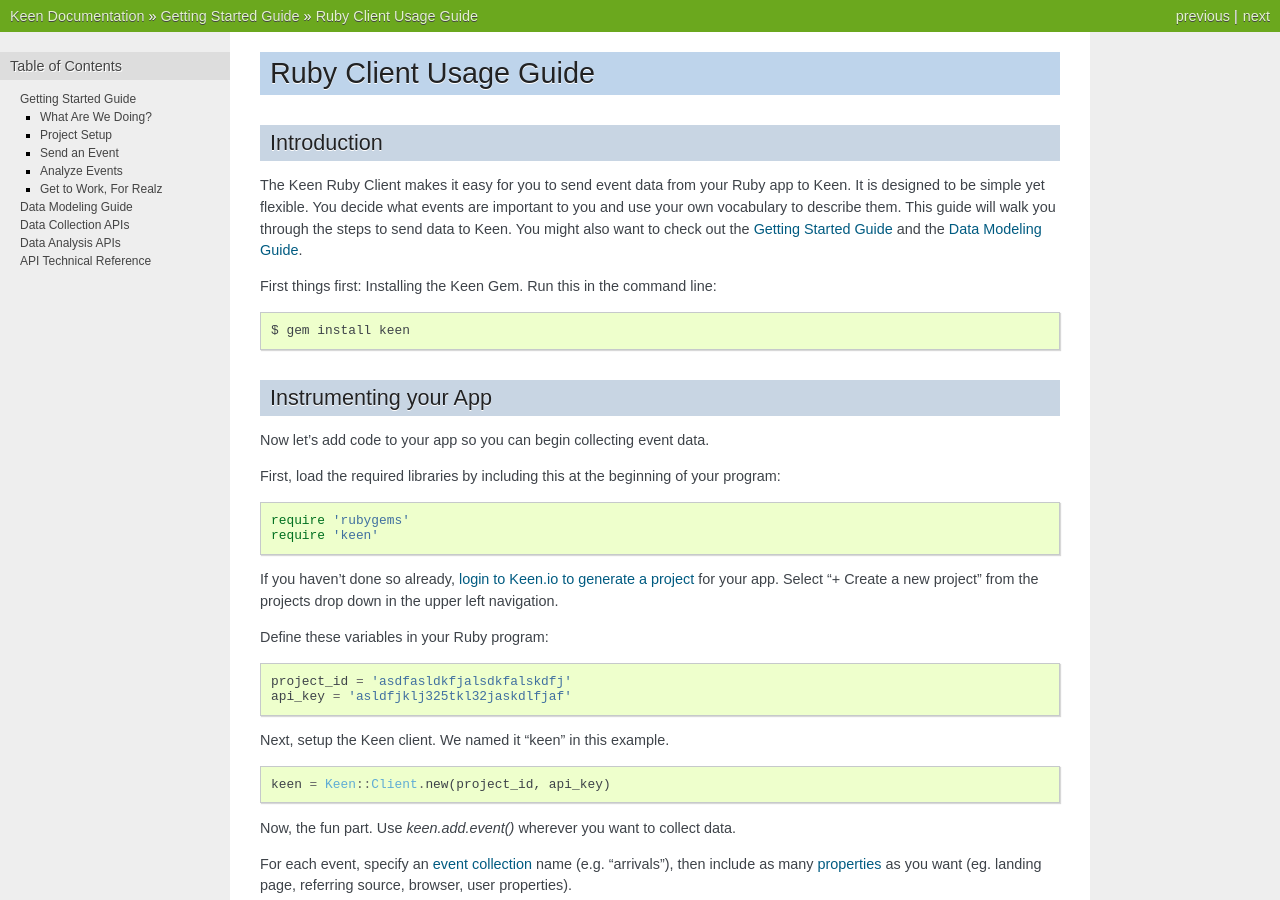
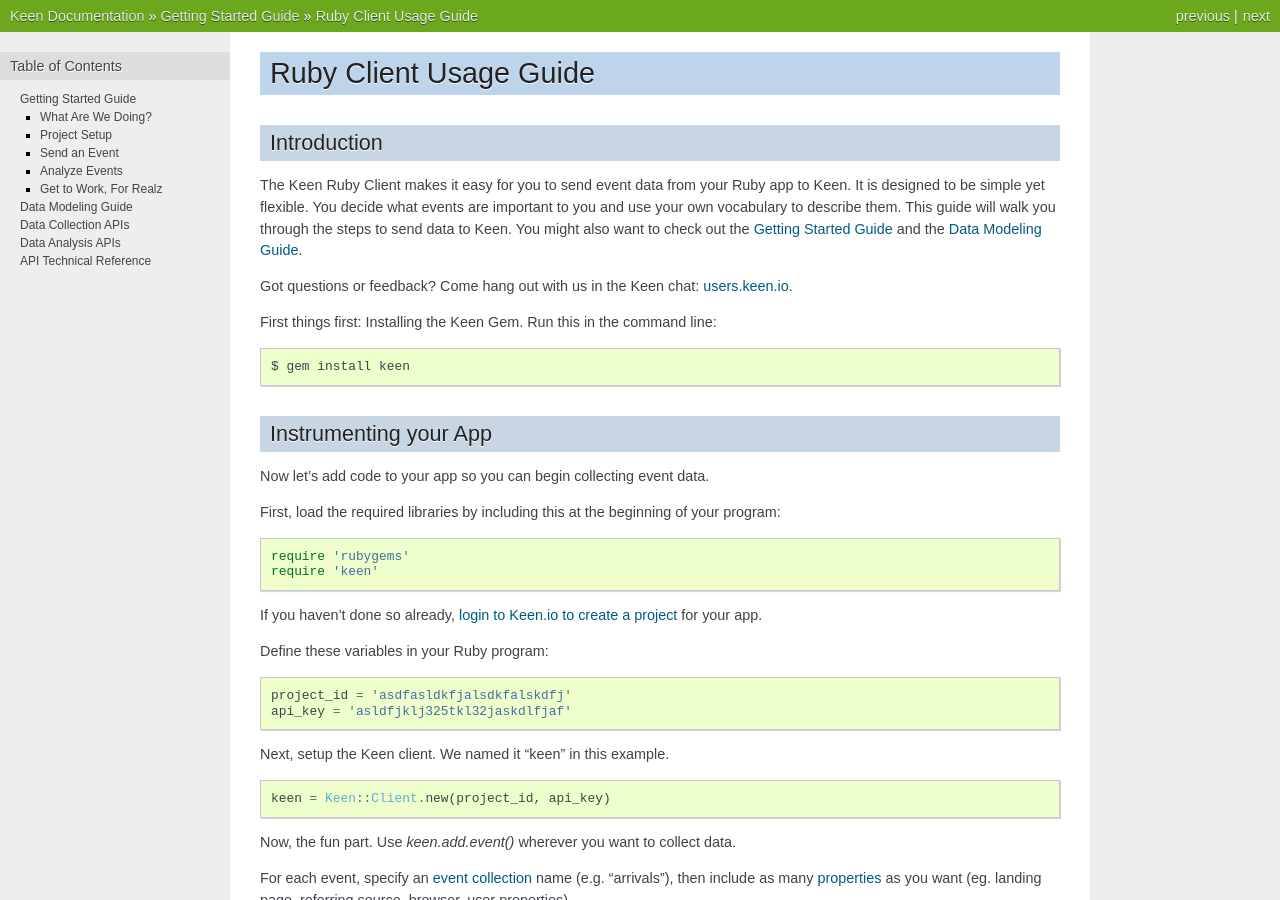
Before and after one commit to keenlabs/Keen-Docs, a Sphinx documentation site: the page built from source/clients/ruby/usage_guide.rst, in a window 1280 px wide and 900 px high. Built offline with Sphinx 7.4.7, drawn with Linux system fonts in a browser that asks for light colours.

Commit message:
links to chat and new project in GSG

```diff
--- a/source/clients/iOS/usage_guide.rst
+++ b/source/clients/iOS/usage_guide.rst
@@ -14,11 +14,13 @@
 * :ref:`add-events` - How to add an event with the Keen iOS Client.
 * :ref:`upload-events` - How to upload all previously saved events with the Keen iOS Client.
 
+Got questions or feedback? Come hang out with us in the Keen chat: `users.keen.io <http://users.keen.io/>`_.
+
 ---------------------------
 Get Project ID & Auth Token
 ---------------------------
 
-If you haven't done so already, login to `Keen.io <http://keen.io/login>`_ to generate a :ref:`project <projects>` for your app. Select "+ Create a new project" from the projects drop down in the upper left navigation.
+If you haven't done so already,  `login to Keen.io to create a project <https://keen.io/add-project>`_  for your app.
 
 .. _install-guide:
 
--- a/source/clients/ruby/usage_guide.rst
+++ b/source/clients/ruby/usage_guide.rst
@@ -6,6 +6,8 @@
 ------------
 
 The Keen Ruby Client makes it easy for you to send event data from your Ruby app to Keen. It is designed to be simple yet flexible. You decide what events are important to you and use your own vocabulary to describe them. This guide will walk you through the steps to send data to Keen. You might also want to check out the :doc:`/getting_started_guide` and the :doc:`/event_data_modeling/event_data_intro`.
+
+Got questions or feedback? Come hang out with us in the Keen chat: `users.keen.io <http://users.keen.io/>`_.
 
 First things first: Installing the Keen Gem. Run this in the command line:
 
@@ -25,7 +27,7 @@
     require 'rubygems'
     require 'keen'
 
-If you haven't done so already,  `login to Keen.io to generate a project <https://keen.io/add-project>`_  for your app. Select "+ Create a new project" from the projects drop down in the upper left navigation.
+If you haven't done so already,  `login to Keen.io to create a project <https://keen.io/add-project>`_  for your app.
 
 Define these variables in your Ruby program:
 
--- a/source/getting_started_guide.rst
+++ b/source/getting_started_guide.rst
@@ -4,7 +4,7 @@
 ==================
 What Are We Doing?
 ==================
-This we believe: Getting started with Keen APIs should be easy. For the technical wizards among you, this guide will take you 8 minutes and you can dig into the advanced documentation. For the sorcerer's apprentices, this shouldn't take much more than 20 minutes. If it does, we've failed. `Let us know <team@keen.io?Subject=Getting Started Feedback>`_. Chat with us at `users.keen.io <http://users.keen.io/>`_.
+This we believe: Getting started with Keen APIs should be easy. For the technical wizards among you, this guide will take you 8 minutes and you can dig into the advanced documentation. For the sorcerer's apprentices, this shouldn't take much more than 20 minutes. If it does, we've failed. `Let us know via email <team@keen.io?Subject=Getting Started Feedback>`_ or `come chat with us at users.keen.io <http://users.keen.io/>`_.
 
 Once you're through this guide, we hope you'll be square on the following:
 
```
